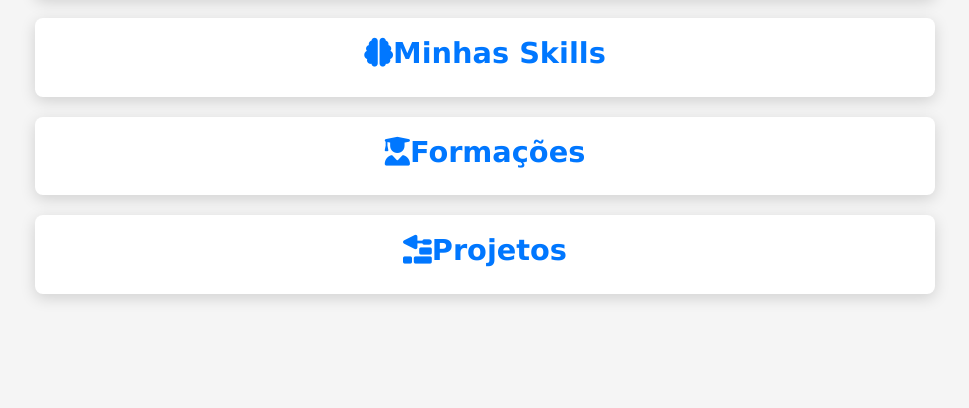
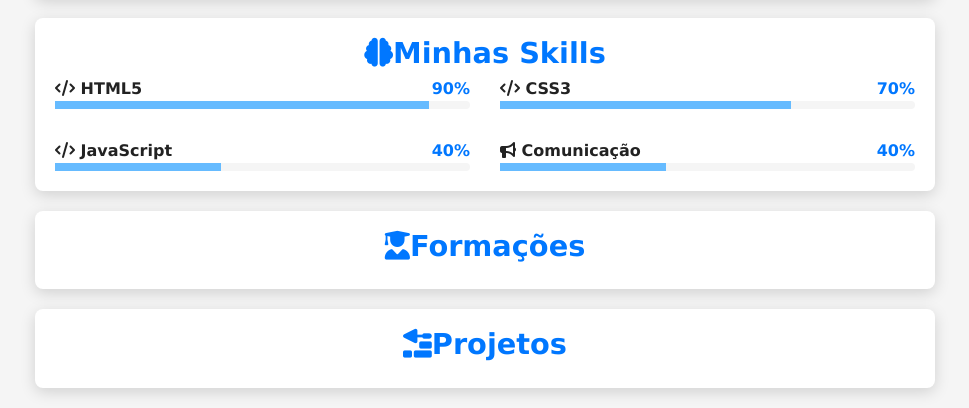
Before and after one commit to RogerNSantos/projeto-portifolio, a plain HTML site: page index.html in a window 1280 px wide. Shown: the part 1181-1589 px from the top of the page, without its empty margins (155-1124 px from the left). Before the commit the page ends 1495 px from the top, so only its background shows below. Drawn offline with Linux system fonts and the light colour scheme.

Commit message:
Skills finalizadas

```diff
--- a/estilos/style.css
+++ b/estilos/style.css
@@ -148,3 +148,44 @@ article h2{
   height: 100%;
   border-radius: 8px;
 }
+
+#skill-container{
+  display: grid;
+  grid-template-columns: 1fr;
+  gap: 30px;
+}
+
+#skill-container .info{
+  display: flex;
+  justify-content: space-between;
+  align-items: center;
+}
+
+#skill-container .nome{
+  font-weight: bold;
+  color: var(--texto);
+}
+
+#skill-container .porcent{
+  font-weight: bolder;
+  color: var(--destaque);
+}
+
+#skill-container .barra{
+  width: 100%;
+  height: 8px;
+  background-color: var(--fundo-principal);
+  border-radius: 4px;
+}
+
+#skill-container .progresso{
+  height: 100%;
+  background-color: var(--destaque-inverso);
+}
+
+@media screen and (min-width: 768px) {
+  #skill-container{
+    grid-template-columns: 1fr 1fr;
+  }
+
+}
--- a/index.html
+++ b/index.html
@@ -50,13 +50,77 @@
             <article id="video">
                 <h2><i class="fa-solid fa-handshake-angle"></i>Deixe-me apresentar</h2>
                 <div class="video-container">
-                    <iframe width="560" height="315" src="https://www.youtube.com/embed/vl0eatPehLs?si=3WsGuV_jwB0_F-lR" title="YouTube video player" frameborder="0" allow="accelerometer; autoplay; clipboard-write; encrypted-media; gyroscope; picture-in-picture; web-share" referrerpolicy="strict-origin-when-cross-origin" allowfullscreen></iframe>
+                    <iframe width="560" height="315" src="https://www.youtube.com/embed/vl0eatPehLs?si=3WsGuV_jwB0_F-lR"
+                        title="YouTube video player" frameborder="0"
+                        allow="accelerometer; autoplay; clipboard-write; encrypted-media; gyroscope; picture-in-picture; web-share"
+                        referrerpolicy="strict-origin-when-cross-origin" allowfullscreen></iframe>
                 </div>
 
             </article>
 
             <article id="skills">
                 <h2><i class="fa-solid fa-brain"></i>Minhas Skills</h2>
+
+                <div id="skill-container">
+                    <div class="item">
+                        <div class="info">
+                            <span class="nome">
+                                <i class="fa-solid fa-code"></i>
+                                HTML5
+                            </span>
+                            <span class="porcent">
+                                90%
+                            </span>
+                        </div>
+                        <div class="barra">
+                            <div class="progresso" style="width: 90%;"></div>
+                        </div>
+                    </div>
+
+                    <div class="item">
+                        <div class="info">
+                            <span class="nome">
+                                <i class="fa-solid fa-code"></i>
+                                CSS3
+                            </span>
+                            <span class="porcent">
+                                70%
+                            </span>
+                        </div>
+                        <div class="barra">
+                            <div class="progresso" style="width: 70%;"></div>
+                        </div>
+                    </div>
+                    <div class="item">
+                        <div class="info">
+                            <span class="nome">
+                                <i class="fa-solid fa-code"></i>
+                                JavaScript
+                            </span>
+                            <span class="porcent">
+                                40%
+                            </span>
+                        </div>
+                        <div class="barra">
+                            <div class="progresso" style="width: 40%;"></div>
+                        </div>
+                    </div>
+
+                    <div class="item">
+                        <div class="info">
+                            <span class="nome">
+                                <i class="fa-solid fa-bullhorn"></i>
+                                Comunicação
+                            </span>
+                            <span class="porcent">
+                                40%
+                            </span>
+                        </div>
+                        <div class="barra">
+                            <div class="progresso" style="width: 40%;"></div>
+                        </div>
+                    </div>
+                </div>
             </article>
 
             <article id="formacao">
```
